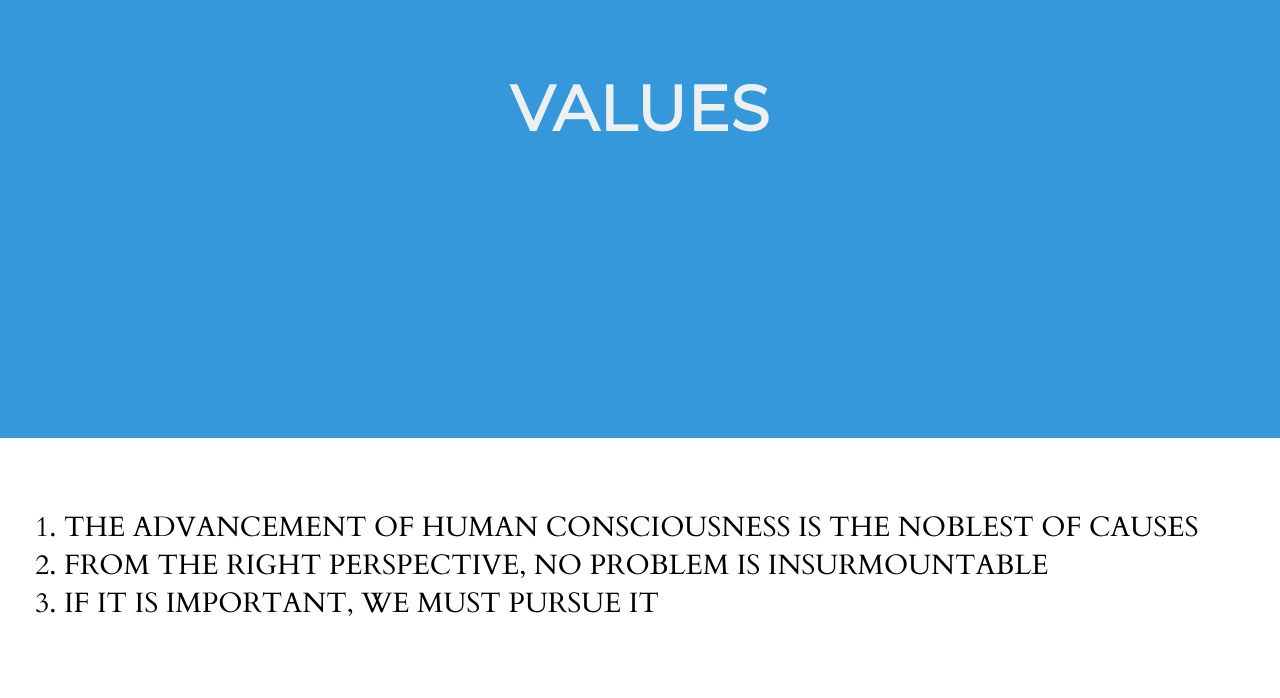
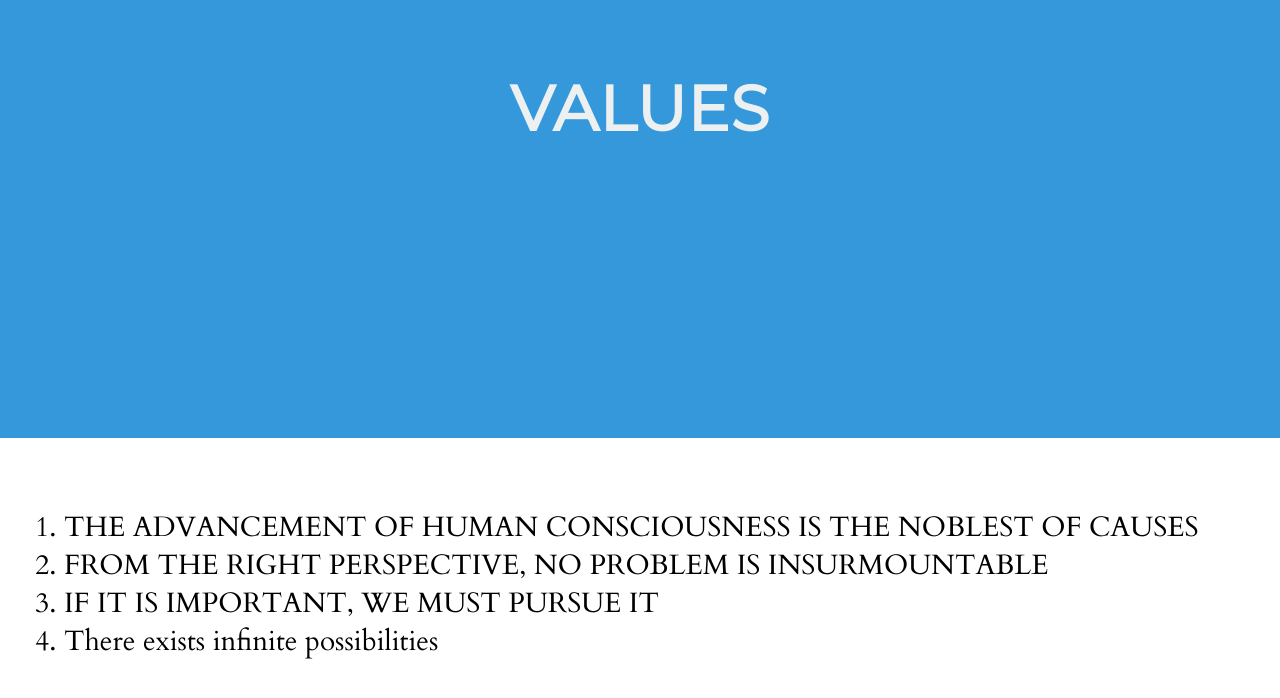
Before and after one commit to Astrophe/Astrophe, a plain HTML site: page index.html in a window 1280 px wide. Shown: the part 1670-2368 px from the top of the page. Drawn offline with Linux system fonts and the light colour scheme.

Commit message:
HTML UPDATE

```diff
--- a/index.html
+++ b/index.html
@@ -104,7 +104,8 @@
         <div align="left">
         1. THE ADVANCEMENT OF HUMAN CONSCIOUSNESS IS THE NOBLEST OF CAUSES <br>
         2. FROM THE RIGHT PERSPECTIVE, NO PROBLEM IS INSURMOUNTABLE <br>
-        3. IF IT IS IMPORTANT, WE MUST PURSUE IT
+        3. IF IT IS IMPORTANT, WE MUST PURSUE IT <br>
+        4. There exists infinite possibilities
       </div>
       </p>
 
```
